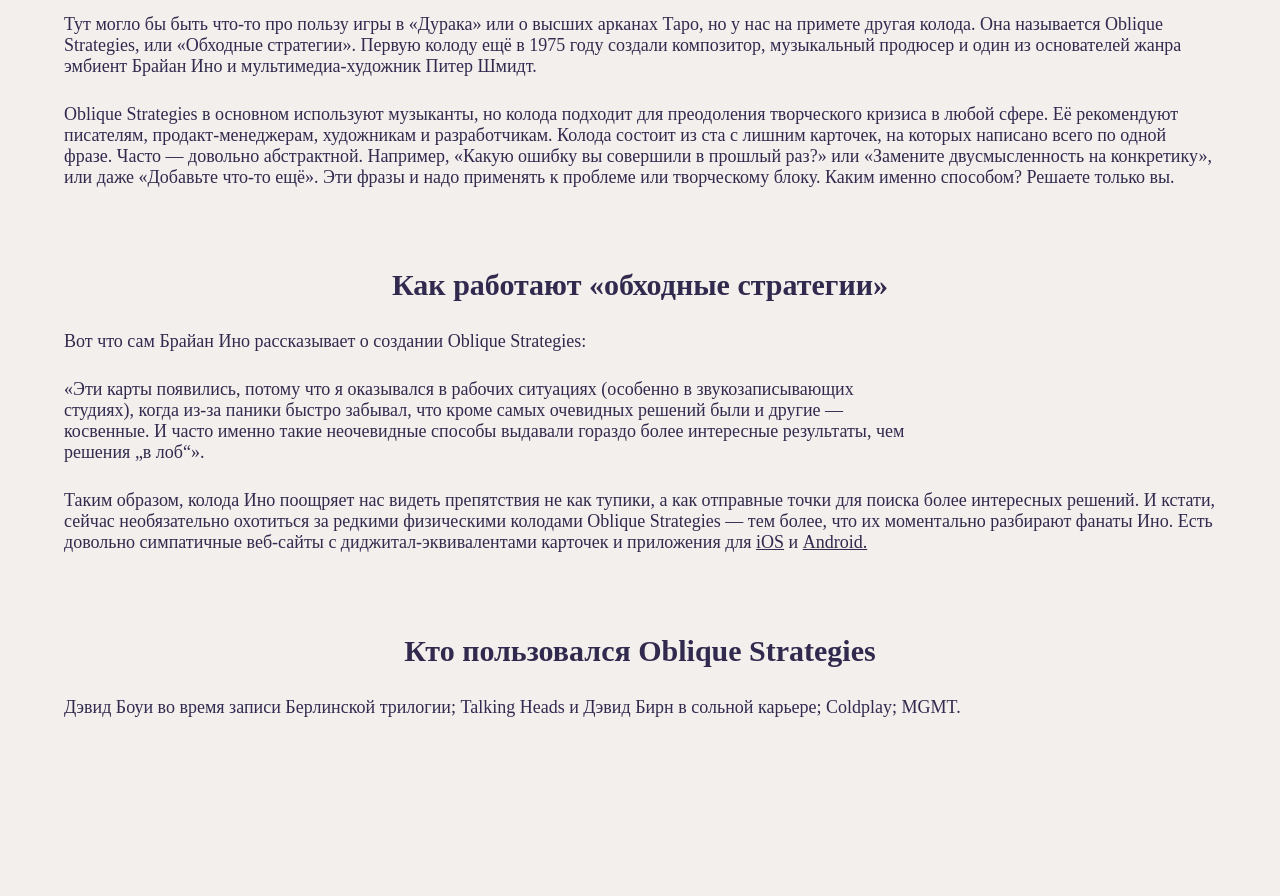
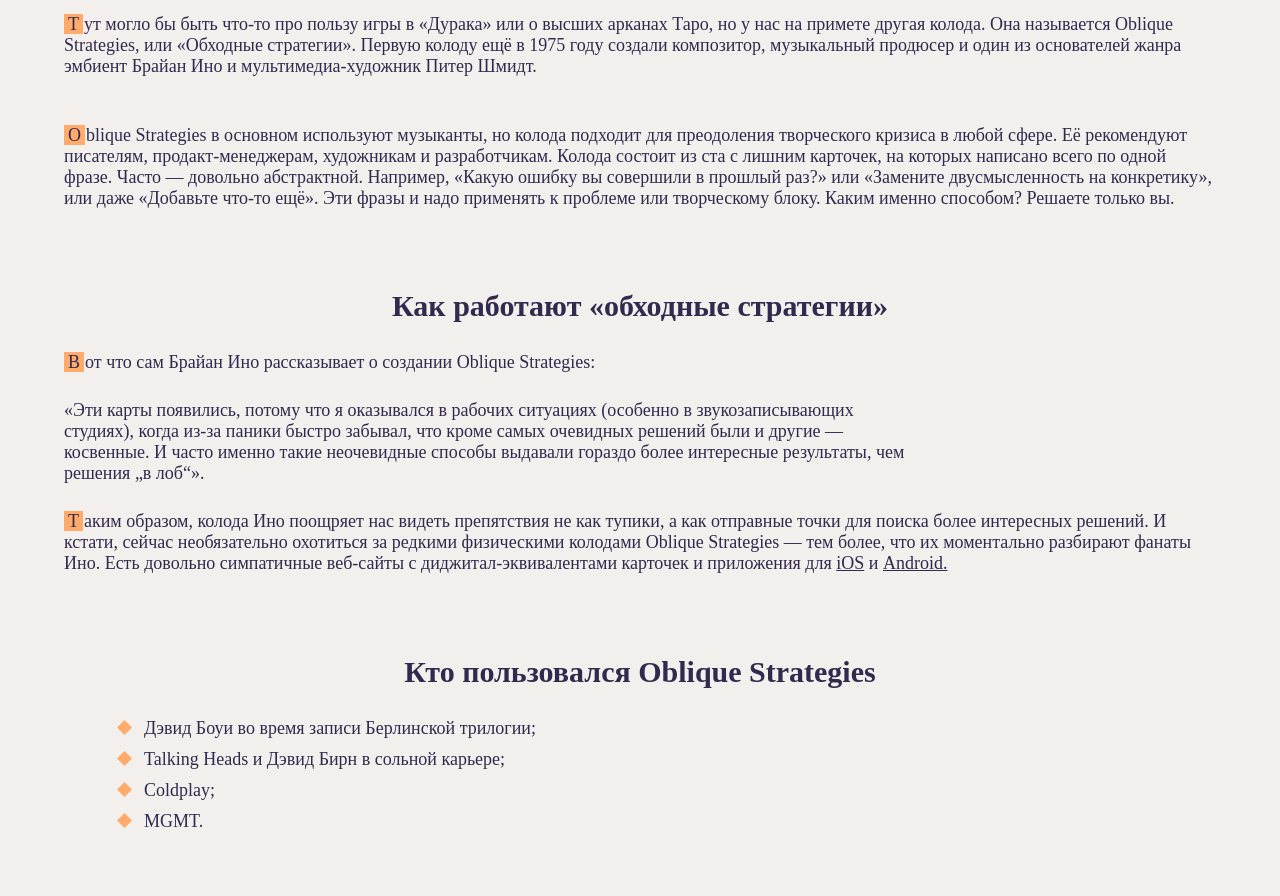
Before and after one commit to Bazbak/karty-podskazhut-main, a plain HTML site: page index.html in a window 1280 px wide. Shown: the part 710-1606 px from the top of the page. Before the commit the page ends 1492 px from the top, so only its background shows below. Drawn offline with Linux system fonts and the light colour scheme.

Commit message:
commit list

```diff
--- a/index.html
+++ b/index.html
@@ -20,7 +20,7 @@
 </header>
 <main class="content content-section">
     <h2 class="heading content__title">Креативный подход к решению проблем</h2>
-    <div class="content__text-block">
+    <div class="content__text-block content__text-block_type_first-lettered">
         <p class="content__paragraph">Творческие кризисы, кажется, рано или поздно испытывает любой человек. Часто
             бывает так, что вы сталкиваетесь
             с проблемой, не можете решить её с первого раза и начинаете думать, что вообще ни на что не способны. Мозг
@@ -29,13 +29,21 @@
             Как выйти из такого застоя? Есть разные варианты, мы поговорим об одном из самых креативных — колоде
             карт.</p>
     </div>
-    <h2 class="heading content__title">Что это за колодам</h2>
-    <div class="content__text-block">
+    <h2 class="heading content__title">Что это за колода</h2>
+    <div class="content__text-block content__text-block_type_first-lettered">
         <p class="content__paragraph">Тут могло бы быть что-то про пользу игры в «Дурака» или о высших арканах Таро, но
             у нас на примете другая
             колода. Она называется Oblique Strategies, или «Обходные стратегии». Первую колоду ещё в 1975 году создали
             композитор, музыкальный продюсер и один из основателей жанра эмбиент Брайан Ино и мультимедиа-художник Питер
             Шмидт.</p>
+        <figure>
+            <picture>
+                <img>
+            </picture>
+            <figcaption>
+
+            </figcaption>
+        </figure>
         <p class="content__paragraph">Oblique Strategies в основном используют музыканты, но колода подходит для
             преодоления творческого кризиса в
             любой сфере. Её рекомендуют писателям, продакт-менеджерам, художникам и разработчикам.
@@ -45,9 +53,9 @@
             Каким именно способом? Решаете только вы.</p>
     </div>
     <h2 class="heading content__title">Как работают «обходные стратегии»</h2>
-    <div class="content__text-block">
+    <div class="content__text-block content__text-block_type_first-lettered">
         <p class="content__paragraph">Вот что сам Брайан Ино рассказывает о создании Oblique Strategies:</p>
-        <blockquote class="content__blockquote">
+        <blockquote class="content__blockquote" cite="">
             <p>
                 «Эти карты появились, потому что я оказывался в рабочих ситуациях
                 (особенно в звукозаписывающих
@@ -69,12 +77,13 @@
         </p>
     </div>
     <h2 class="heading content__title">Кто пользовался Oblique Strategies</h2>
-    <div class="content__text-block">
-        <blockquote>Дэвид Боуи во время записи Берлинской трилогии;
-            Talking Heads и Дэвид Бирн в сольной карьере;
-            Coldplay;
-            MGMT.
-        </blockquote>
+    <div class="content__text-block ">
+        <ul>
+            <li class="content__list">Дэвид Боуи во время записи Берлинской трилогии;</li>
+            <li class="content__list">Talking Heads и Дэвид Бирн в сольной карьере;</li>
+            <li class="content__list">Coldplay;</li>
+            <li class="content__list">MGMT.</li>
+        </ul>
     </div>
 </main>
 <footer class="footer">
--- a/styles/style.css
+++ b/styles/style.css
@@ -62,3 +62,22 @@ a{
   width: 75%;
   margin-bottom: 1.5em;
 }
+.content__list{
+  list-style: none;
+}
+.content__list::before {
+  content: "";
+  background: url("/images/marker-light.svg") no-repeat center;
+  width: 15px;
+  height: 15px;
+  padding-right: 40px;
+}
+.content__list:not(:last-child){
+  margin-bottom: 10px;
+}
+.content__text-block_type_first-lettered .content__paragraph::first-letter{
+  display: inline-block;
+  background: var(--accent-color);
+  padding: 0 4px 0 4px;
+  margin-right: 1px;
+}
```
